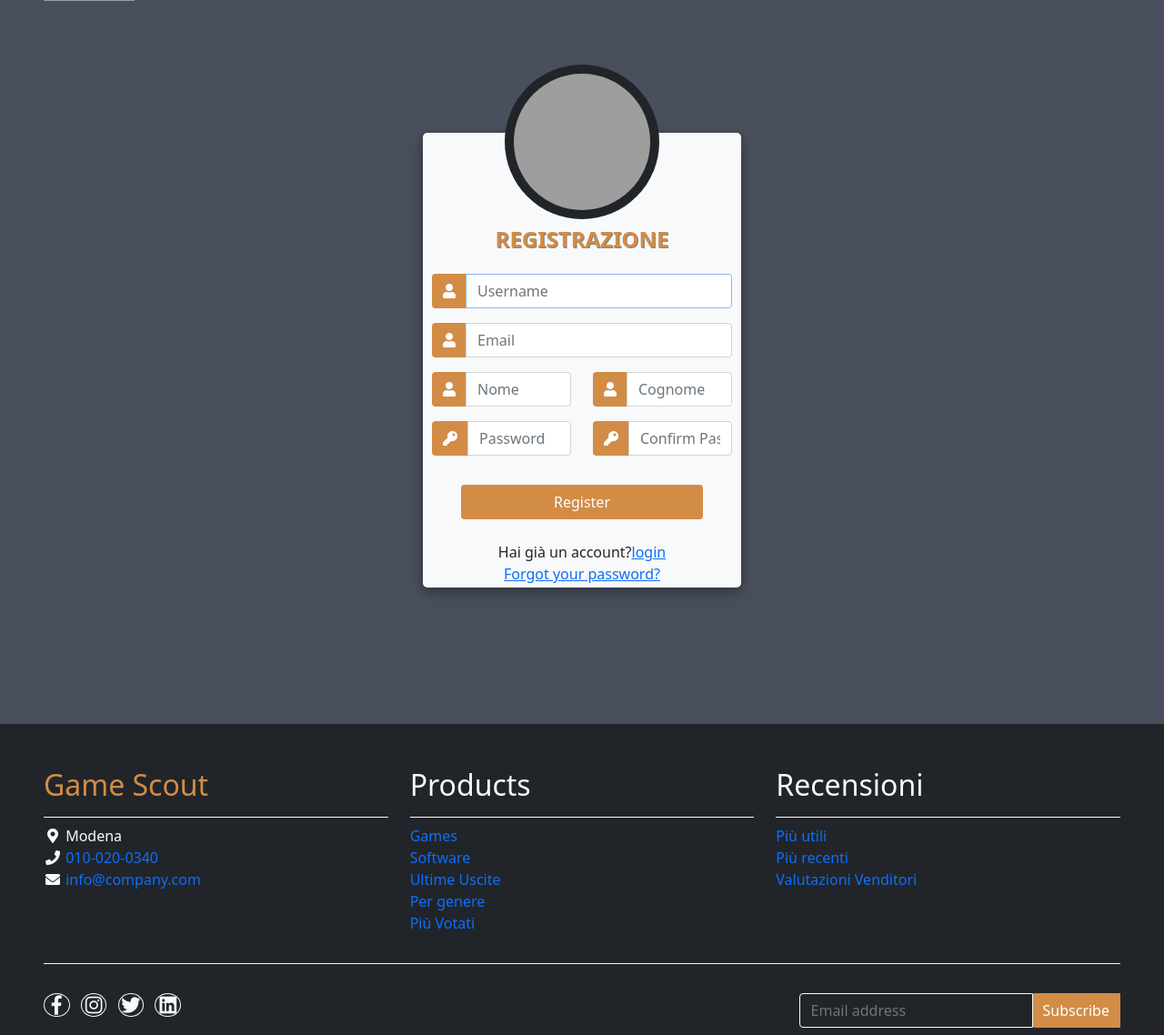
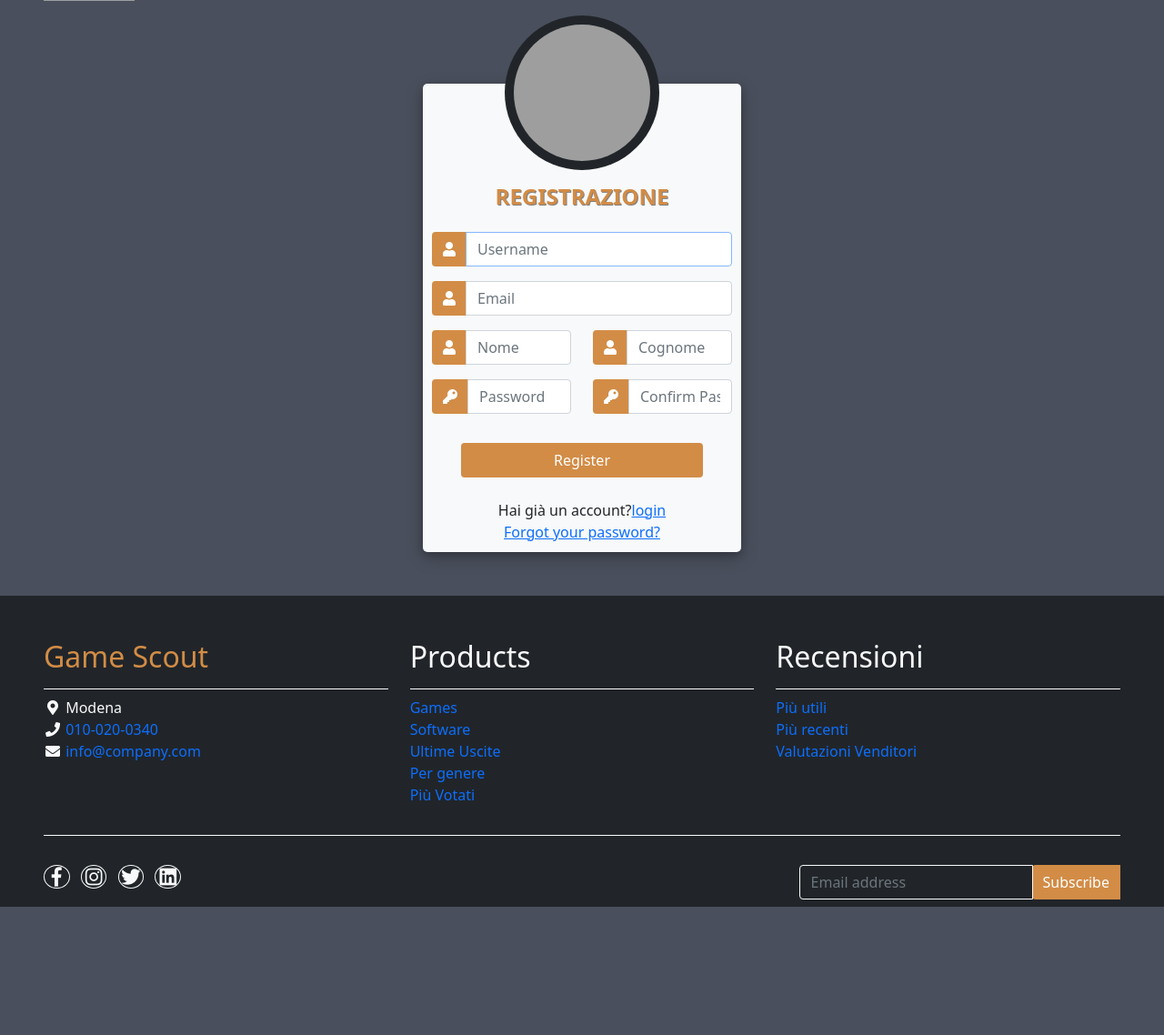
Before and after one commit to HellsMike/game-scout, a Django app: template customer/templates/customer/signup.html in a window 1280 px wide. Shown: the part 69-1207 px from the top of the page at 91% size. After the commit the page ends 1066 px from the top, so only its background shows below. Run offline with Django 3.2, Linux system fonts and the light colour scheme; the template is opened without the code that fills it, so the values that code supplies are empty; parts of the project's set-up code (start-up, migrations or seed data) failed here and were passed over; some libraries are stand-ins or nearby versions; grey boxes are pictures that could not be loaded.

Commit message:
Fix signup template
Modify signup template fixed signup layout

```diff
--- a/customer/templates/customer/signup.html
+++ b/customer/templates/customer/signup.html
@@ -1,9 +1,9 @@
 {% extends "ecommerce/base.html" %}
 {% block content %}
 
-<div class="container h-100">
+<div class="container h-150 mb-5 mt-5">
     <div class="d-flex justify-content-center h-100">
-        <div class="user_card bg-light">
+        <div class="user_card bg-light h-100 mt-5">
             <div class="d-flex justify-content-center ">
                 <div class="brand_logo_container bg-dark">
                     <img src="https://www.goomlandscapes.co.nz/wp-content/uploads/2018/08/logo-placeholder.png" class="brand_logo" alt="Logo">
```
